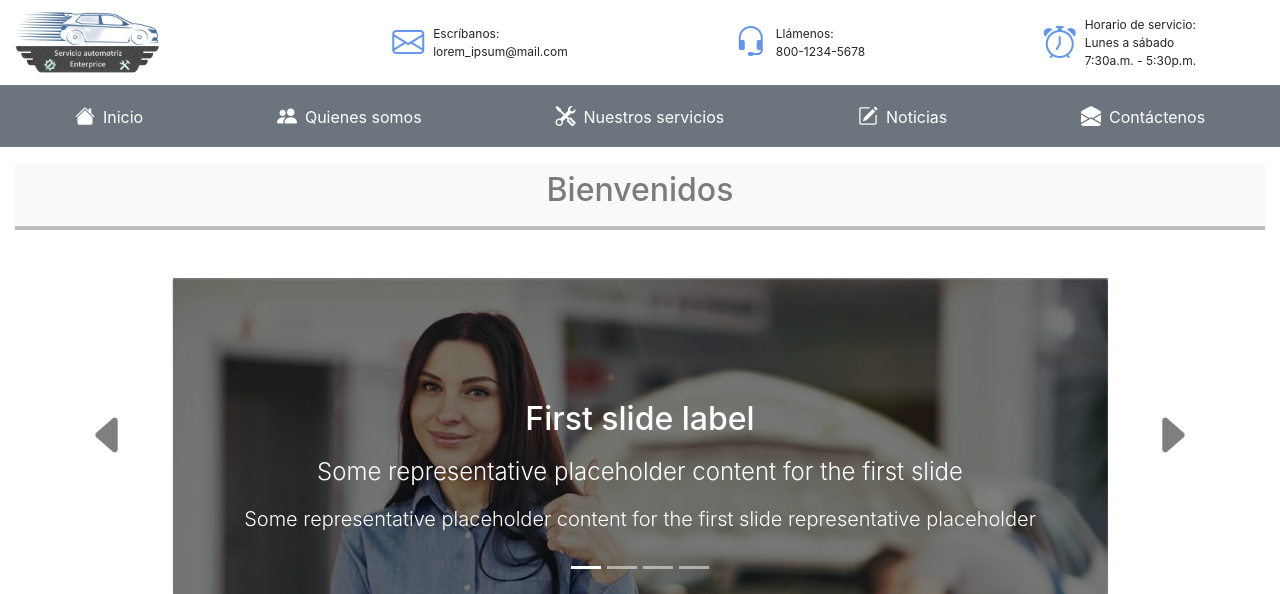
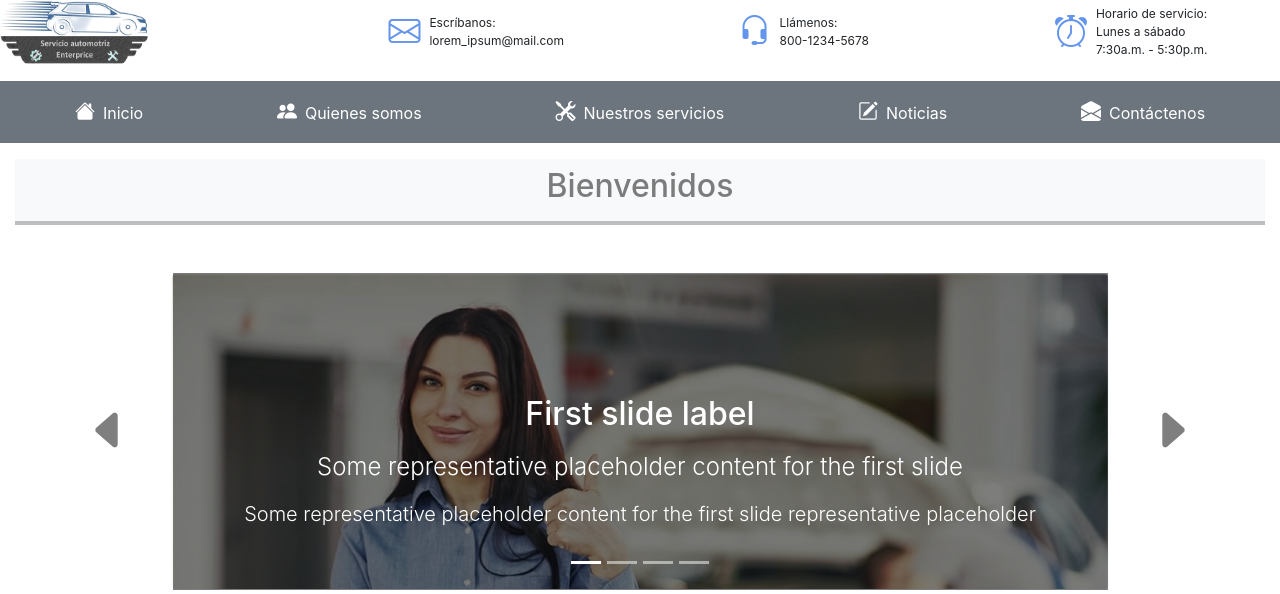
Before and after one commit to misproyectosweb/ProyectoPaginaWeb-05, a Node server app: page / in a window 1280 px wide. Shown: the top 594 px of the page. Run offline with Node 20, Linux system fonts and the light colour scheme.

Commit message:
Actualización

```diff
--- a/src/views/partials/encabezado.ejs
+++ b/src/views/partials/encabezado.ejs
@@ -1,6 +1,6 @@
 
-<div class="container-fluid py-3">
-    <div class="row">
+<!-- Encabezado -->
+<div class="row justify-content-between pb-3">
     <div class="col-sm-3 d-flex flex-row justify-content-start align-items-center">
         <img src="/imagenes/LogoTaller_3.png" class="img-fluid w-50" alt="Logo taller">
     </div>
@@ -17,4 +17,3 @@
         <p class="mb-0">Horario de servicio:<br>Lunes a sábado<br>7:30a.m. - 5:30p.m.</p>
     </div>
 </div>
-</div>
```
Lines whose indentation alone changed are shown as unchanged.
